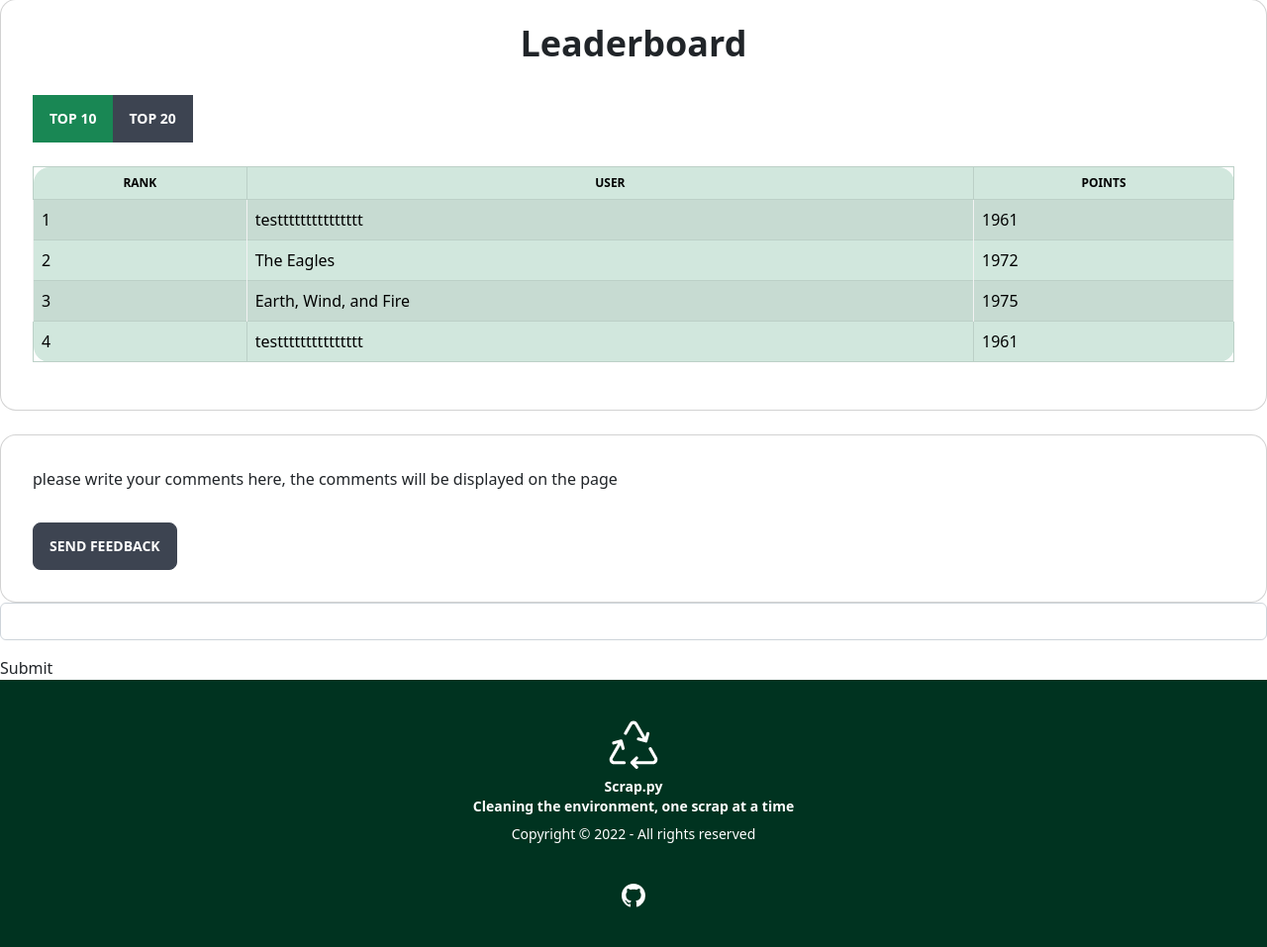
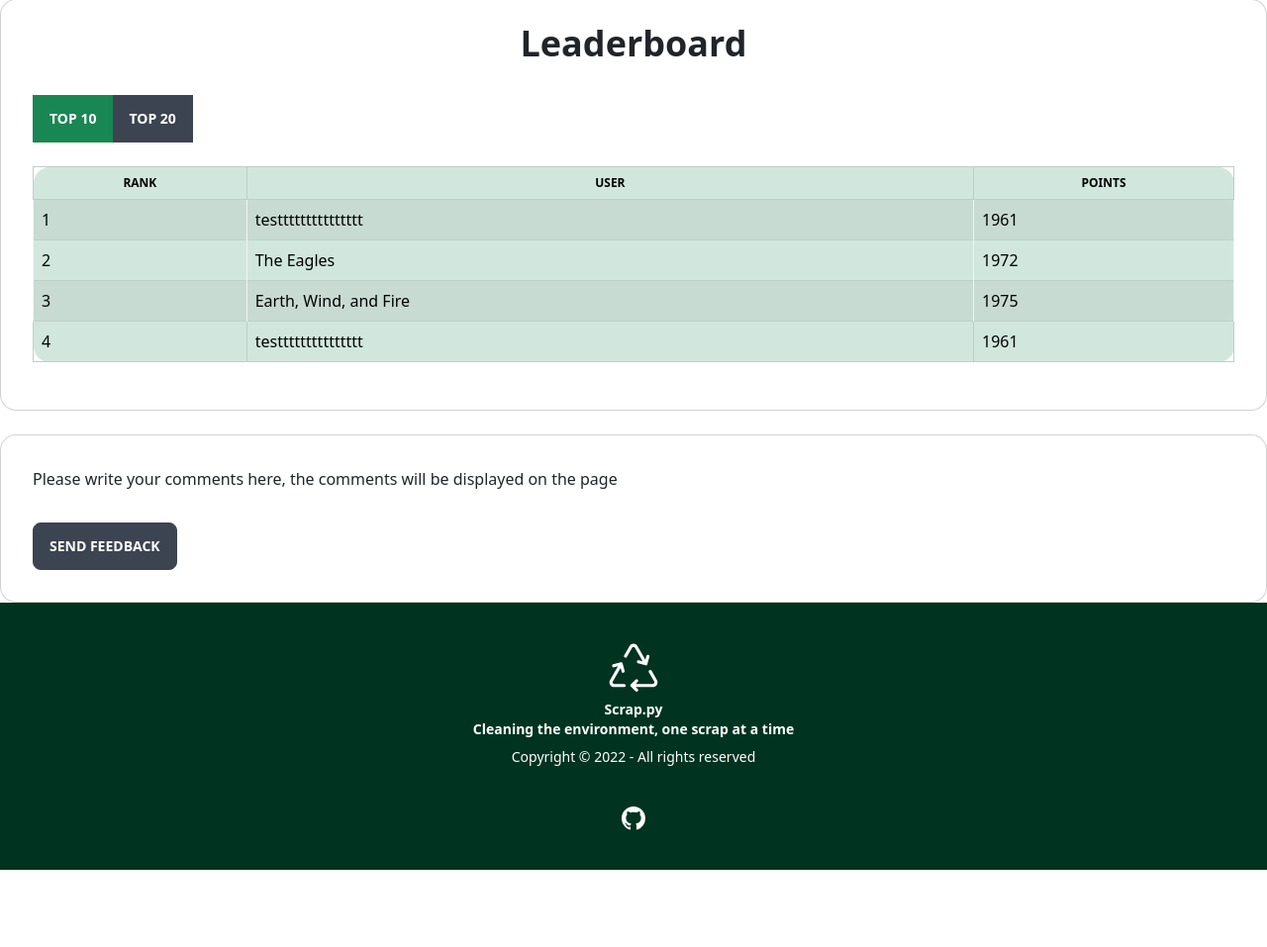
Before and after one commit to arkanalexei/TK, a Django app: page /leaderboard/ in a window 1280 px wide. Shown: the part 65-1022 px from the top of the page at 99% size. After the commit the page ends 944 px from the top, so only its background shows below. Run offline with Django 4.2, Linux system fonts and the light colour scheme; some libraries are stand-ins or nearby versions.

Commit message:
fix form

```diff
--- a/leaderboard/forms.py
+++ b/leaderboard/forms.py
@@ -8,7 +8,7 @@ class CommentForm(ModelForm):
         fields = ['comment']
     comment = forms.CharField(widget=forms.TextInput(
         attrs={
-            "class": 'form-control validate mb-3',
+            "class": 'form-control validate mb-3 col-12',
             "id": 'comment',
         }
     ), label='', max_length=100)
--- a/leaderboard/templates/leaderboard.html
+++ b/leaderboard/templates/leaderboard.html
@@ -72,7 +72,7 @@
       <div class="card-body">
         <!-- The button to open modal -->
         <p>
-          please write your comments here, the comments will be displayed on the page
+          Please write your comments here, the comments will be displayed on the page
         </p>
         <div>
           <label for="form-modal" class="mt-4 btn modal-button"
@@ -96,9 +96,9 @@
           <form id="messageForm" method="POST" action="">
             {% csrf_token %}
             <tr>
-              <div class="md-form mb-4">
+              <div class="md-form ">
                 <i class="fas fa-user prefix grey-text"></i>
-                <label class="mb-2">comment or idk</label>
+                <label class="mb-2">Write your comment</label>
                 {{ form }}
               </div>
             </tr>
@@ -107,19 +107,12 @@
 
         <!-- button submit (on progress) -->
         <tr colspan="2">
-          <button class="btn" onclick="">
+          <button class="btn d-grid gap-2 col-2 mx-auto" onclick="">
             Submit
           </button>
         </tr>
-
       </label>
     </label>
-    <form action="" method="post">
-      {% csrf_token %}
-      {{ form }}
-      <input type="submit" value="Submit">
-    </form>
-
     {% endblock content %}
   </body>
 </html>
```
Also changed, not shown: db.sqlite3.
